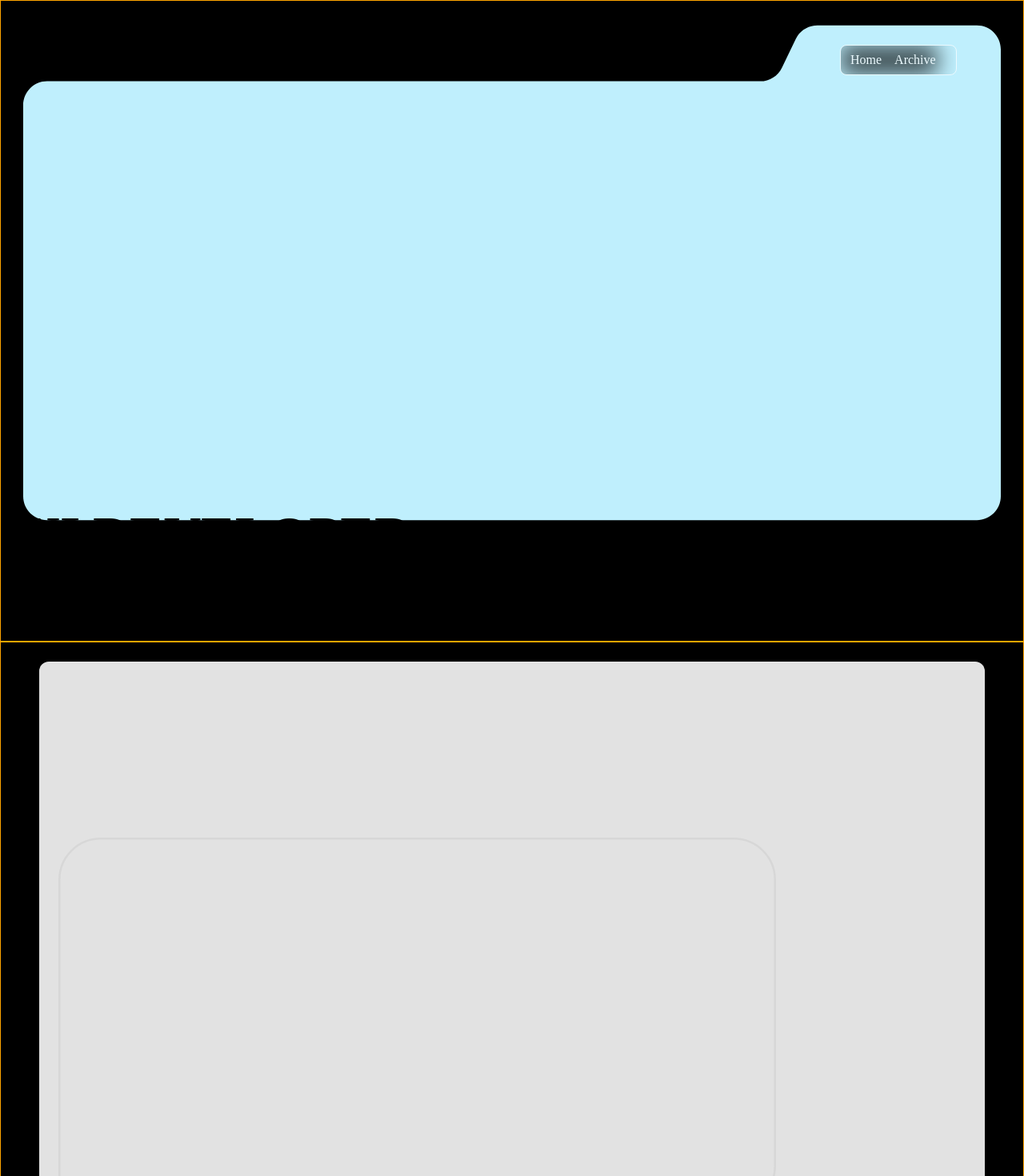
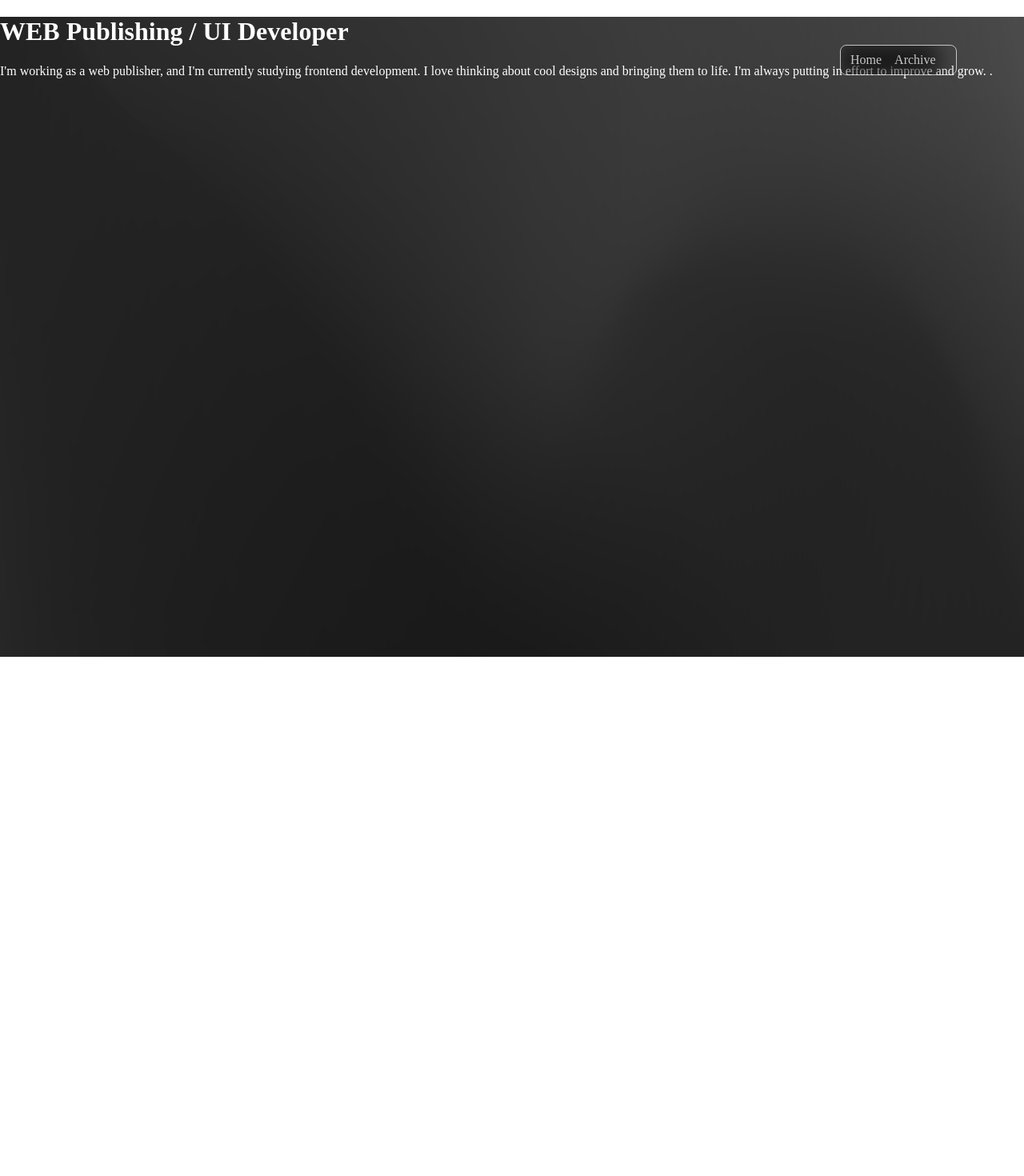
Before and after one commit to seungyeon-son/seungyeon-son.github.io, a React (Create React App) app: page / in a window 1280 px wide. Shown: the top 1470 px of the page at 80% size. After the commit the page ends 821 px from the top, so only its background shows below. Built offline with nearby package versions, Linux system fonts and the light colour scheme; a web font is replaced by a local one.

Commit message:
Design: 메인페이지 수정

```diff
--- a/src/pages/main/MainPage.jsx
+++ b/src/pages/main/MainPage.jsx
@@ -5,26 +5,23 @@ function Main() {
   return (
     <PanelWrap>
       <Panel>
-        <FileMainShape>
-          <h1>
-            <p>UI DEVELOPER</p>
-            <p>Published WEB.</p>
-          </h1>
-        </FileMainShape>
+        <h1>WEB Publishing / UI Developer</h1>
+        <p>
+          I'm working as a web publisher, and I'm currently studying frontend development. I love thinking about cool
+          designs and bringing them to life. I'm always putting in effort to improve and grow. .
+        </p>
       </Panel>
-      <Panel>
-        <Board>
-          <FileShape></FileShape>
-        </Board>
-      </Panel>
-      <Panel></Panel>
     </PanelWrap>
   );
 }
 
 export default Main;
 const PanelWrap = styled.div`
-  background: #000;
+  background: no-repeat center/100% url("../../../images/main/background.png");
+  background-size: cover;
+  width: 100%;
+  height: 100vh;
+  color: #fff;
 `;
 const Board = styled.div`
   width: calc(100% - 96px);
@@ -32,43 +29,4 @@ const Board = styled.div`
   border-radius: 12px;
   box-sizing: border-box;
 `;
-const FileShape = styled.div`
-  //TODO: w, h 값 유동 집어넣기
-  width: 100%;
-  height: 500px;
-  background-image: url("../../../../images/file-shape.svg");
-  background-size: contain;
-  background-repeat: no-repeat;
-`;
-const FileMainShape = styled.div`
-  //TODO: w, h 값 유동 집어넣기
-  width: calc(100% - 56px);
-  height: 100%;
-  background-image: url("../../../../images/file-main-shape.svg");
-  background-size: 100% 85%;
-  background-repeat: no-repeat;
-  display: flex;
-  justify-content: start;
-  align-items: end;
-`;
-const Panel = styled.div`
-  height: 100dvh;
-  display: flex;
-  align-items: center;
-  justify-content: center;
-  border: 1px solid orange;
-  ${Board} {
-    &:nth-child(1) {
-      background: #e2e2e2;
-      display: flex;
-      align-items: end;
-      padding: 32px 24px;
-    }
-    &:nth-child(2) {
-      background: #f4efe9;
-    }
-    &:nth-child(3) {
-      background: #ddd;
-    }
-  }
-`;
+const Panel = styled.div``;
```
Also changed, not shown: public/images/main/background.png (added).
